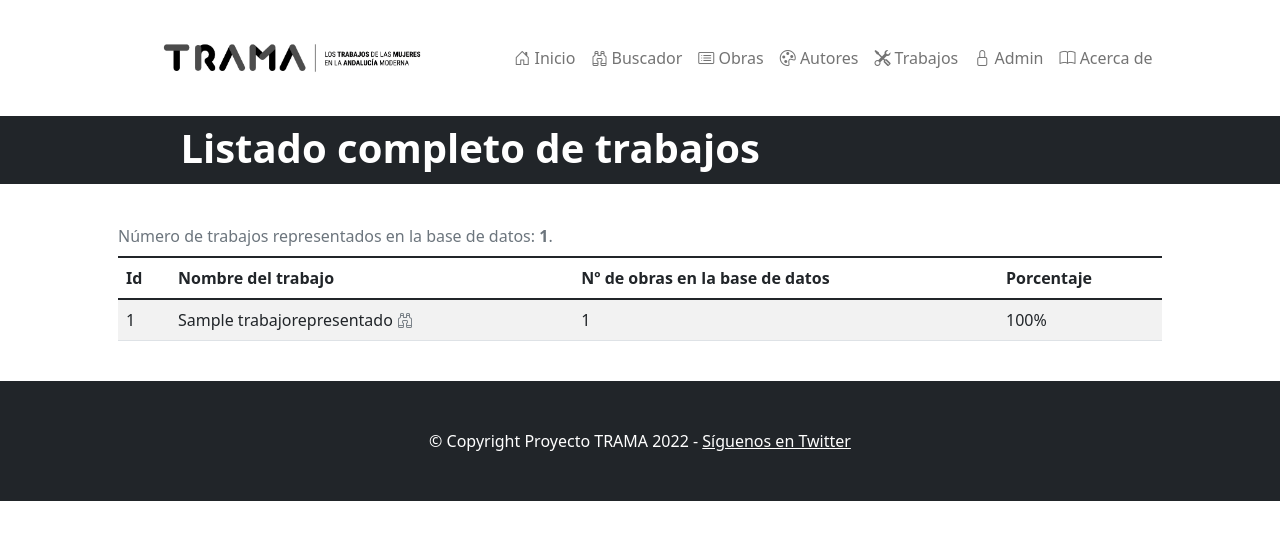
After one commit to alfonsoeromero/bd_trama, a Django app: page /trama/trabajos/ in a window 1280 px wide. The commit adds this page. Shown: the top 540 px of the page. Run offline with Django 4.2, Linux system fonts and the light colour scheme; tables that the repository leaves empty hold one stand-in row (values such as "Sample post"); parts of the project's set-up code (start-up, migrations or seed data) failed here and were passed over; some libraries are stand-ins or nearby versions.

Commit message:
Añadida vista sobre trabajo

```diff
--- a/trama/templates/base.html
+++ b/trama/templates/base.html
@@ -28,6 +28,7 @@
                         {% block tab_buscador %}<li class="nav-item"><a class="nav-link" href="{% url 'search' %}"><i class="bi bi-binoculars"><!-- --></i> Buscador</a></li>{% endblock %}
                         {% block tab_listado %}<li class="nav-item"><a class="nav-link" href="{% url 'listado' %}"><i class="bi bi-card-list"><!-- --></i> Obras</a></li>{% endblock %}
                         {% block tab_autores %}<li class="nav-item"><a class="nav-link" href="{% url 'listado_autores' %}"><i class="bi bi-palette"><!-- --></i> Autores</a></li>{% endblock %}
+                        {% block tab_trabajos %}<li class="nav-item"><a class="nav-link" href="{% url 'listado_trabajos' %}"><i class="bi bi-tools"><!-- --></i> Trabajos</a></li>{% endblock %}
                         {% block tab_admin %}<li class="nav-item"><a class="nav-link" href="{% url 'admin:index' %}"><i class="bi bi-lock"><!-- --></i> Admin</a></li>{% endblock %}
                         {% block tab_acerca %}<li class="nav-item"><a class="nav-link" href="{% url 'acerca' %}"><i class="bi bi-book"><!-- --></i> Acerca de</a></li>{% endblock %}
                     </ul>
--- /dev/null
+++ b/trama/templates/listado_trabajos.html
@@ -0,0 +1,29 @@
+{% extends "base.html" %}
+
+{% block texto_barra %}Listado completo de trabajos{% endblock %}
+
+{% block content %}
+    <table class="table table-striped table-hover">
+      <caption>Número de trabajos representados en la base de datos: <strong>{{trabajos.count}}</strong>.</caption>
+    <thead>
+      <tr>
+        <th>Id</th>
+        <th>Nombre del trabajo</th>
+        <th>Nº de obras en la base de datos</th>
+        <th>Porcentaje</th>
+      </tr>
+    </thead>
+    <tbody>
+    {% for trabajo in trabajos %}
+    <tr>
+      <td>{{forloop.counter}}</td>
+      <td>{{trabajo.nombre_trabajo}} <a href="{% url 'search_result' %}?query={{trabajo.nombre_trabajo}}"><i class="bi bi-binoculars"></i></a></td>
+      <td>{{trabajo.num_obras}}</td>
+      <td>{{trabajo.perc}}%</td>
+    </tr>
+
+    {% endfor %}
+    </tbody>
+    </table>
+
+{% endblock %}
--- a/trama/urls.py
+++ b/trama/urls.py
@@ -22,6 +22,10 @@ urlpatterns = [
     re_path(r"^listado_autores/$", views.listado_autores,
             name="listado_autores"),
 
+    # 4 tris.- listado de trabajos de la BD (sin parámetros de búsqueda)
+    re_path(r"^trabajos/$", views.listado_trabajos,
+            name="listado_trabajos"),
+
     # 5.- "acerca de", página estática
     re_path(r"^acerca/$", views.acerca, name="acerca"),
 
--- a/trama/views.py
+++ b/trama/views.py
@@ -1,7 +1,8 @@
 from django.core.paginator import Paginator
+from django.db.models import Count
 from django.shortcuts import get_object_or_404, render
 
-from trama.models import Autor, Obra
+from trama.models import Autor, Obra, TrabajoRepresentado
 from trama.utils.buscador import Buscador
 
 
@@ -61,3 +62,13 @@ def acerca(request):
 def obra(request, obra_id):
     obra = get_object_or_404(Obra, pk=obra_id)
     return render(request, "obra.html", {"obra": obra})
+
+
+def listado_trabajos(request):
+    num_obras = len(Obra.objects.all())
+    trabajos = TrabajoRepresentado.objects.annotate(
+        num_obras=Count('obra')
+    ).annotate(perc=100*Count('obra') / num_obras
+               ).filter(num_obras__gt=0).order_by("-num_obras")
+    return render(request, "listado_trabajos.html",
+                  {"trabajos": trabajos})
```
Also changed, not shown: trama/models.py (+28 -28 lines).
